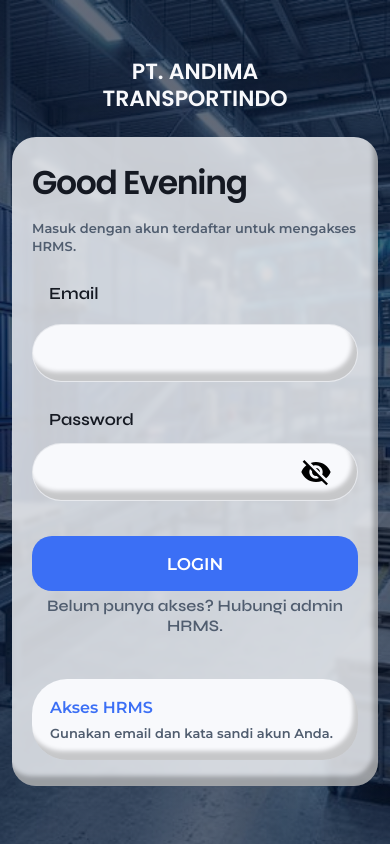
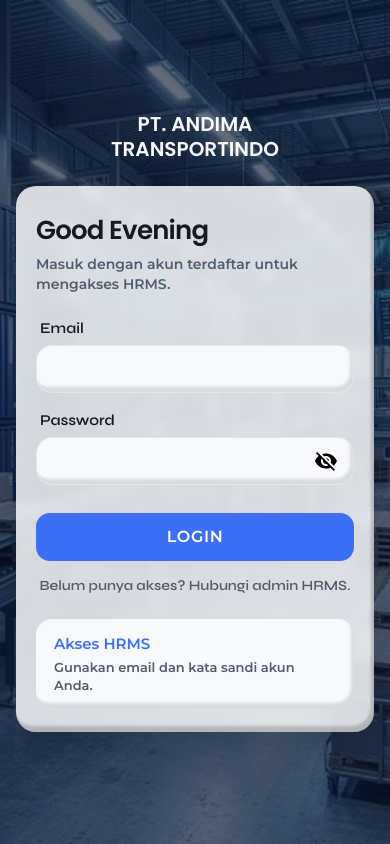
Before and after one commit to KevArslanian/hrms-d4-sandbox, a Next.js app: page /login in a window 390 px wide. Built offline with nearby package versions, Linux system fonts and the light colour scheme; no server answers.

Commit message:
fix(login): size the D2 login card for laptop and mobile screens
The card was a 1:1 copy of the 1920 px frame (808 px min-height, 158 px top
offset, 48 px title, 77 px inputs) and overflowed a 1440×900 viewport.
It now fits 1280×720 without scrolling and drops unused register/toast styles.

```diff
--- a/app/login/page.tsx
+++ b/app/login/page.tsx
@@ -63,7 +63,7 @@ export default function LoginPage() {
           <div className={styles.passwordField}>
             <input id="password" name="password" type={showPassword ? "text" : "password"} autoComplete="current-password" value={password} onChange={(event) => setPassword(event.target.value)} required />
             <button type="button" className={styles.visibilityButton} aria-label={showPassword ? "Sembunyikan kata sandi" : "Tampilkan kata sandi"} aria-pressed={showPassword} onClick={() => setShowPassword((visible) => !visible)}>
-              {showPassword ? <Eye size={24} aria-hidden="true" /> : <Image src="/auth/visibility-off.svg" width={32} height={32} alt="" aria-hidden="true" />}
+              {showPassword ? <Eye size={20} aria-hidden="true" /> : <Image src="/auth/visibility-off.svg" width={24} height={24} alt="" aria-hidden="true" />}
             </button>
           </div>
         </div>
--- a/components/auth/auth.module.css
+++ b/components/auth/auth.module.css
@@ -19,6 +19,9 @@
   font-display: swap;
 }
 
+/* D2 login look (industrial background, glass card, brand wordmark) sized for laptop screens:
+   the card must fit a 1280×720 viewport without scrolling. */
+
 .page {
   min-height: 100vh;
   min-height: 100svh;
@@ -33,74 +36,69 @@
 }
 
 .content {
-  width: min(1194px, calc(100% - 48px));
+  width: min(1120px, calc(100% - 48px));
   min-height: 100vh;
   min-height: 100svh;
   margin: 0 auto;
   display: grid;
-  grid-template-columns: minmax(0, 805px) minmax(0, 1fr);
+  grid-template-columns: minmax(0, 460px) minmax(0, 1fr);
   align-items: center;
-  column-gap: 60px;
-  padding: 158px 0 0;
+  column-gap: 64px;
+  padding: 40px 0;
 }
 
 .card {
   width: 100%;
-  min-height: 808px;
-  border-radius: 35px;
-  background: rgba(248, 249, 252, 0.8);
-  box-shadow: inset -5px -10px 4px rgba(0, 0, 0, 0.25);
-  padding: 28px 68px 22px 46px;
-  backdrop-filter: blur(2px);
+  border-radius: 24px;
+  background: rgba(248, 249, 252, 0.85);
+  box-shadow: inset -3px -6px 3px rgba(0, 0, 0, 0.18), 0 24px 48px rgba(8, 20, 43, 0.25);
+  padding: 36px 40px 32px;
+  backdrop-filter: blur(4px);
 }
 
 .title {
-  margin: 0 0 17px;
-  font: 600 48px/1.5 "B2 Poppins", sans-serif;
-  letter-spacing: -0.04em;
+  margin: 0 0 8px;
+  font: 600 32px/1.25 "B2 Poppins", sans-serif;
+  letter-spacing: -0.03em;
 }
 
 .subtitle {
   margin: 0;
   color: #505d6f;
-  font: 600 18px/1.4 "B2 Montserrat", sans-serif;
+  font: 600 14px/1.45 "B2 Montserrat", sans-serif;
 }
 
 .form {
-  margin-top: 47px;
-}
-
-.form .field:first-child label {
-  margin-bottom: 20px;
+  margin-top: 28px;
 }
 
 .field + .field {
-  margin-top: 28px;
+  margin-top: 18px;
 }
 
 .field label {
   display: block;
-  margin: 0 0 13px 17px;
-  font: 600 24px/1.2 "B2 Syne", sans-serif;
+  margin: 0 0 8px 4px;
+  font: 600 15px/1.2 "B2 Syne", sans-serif;
 }
 
 .field input {
   display: block;
   width: 100%;
-  height: 77px;
-  border: 1px solid rgba(80, 93, 111, 0.1);
-  border-radius: 35px;
+  height: 52px;
+  border: 1px solid rgba(80, 93, 111, 0.12);
+  border-radius: 16px;
   outline: 0;
   background: #f8f9fc;
-  box-shadow: inset -5px -9px 4px rgba(0, 0, 0, 0.2);
-  padding: 0 27px;
+  box-shadow: inset -3px -5px 3px rgba(0, 0, 0, 0.12);
+  padding: 0 20px;
   color: #151922;
-  font: 600 20px/1.2 "B2 Montserrat", sans-serif;
+  font: 600 15px/1.2 "B2 Montserrat", sans-serif;
 }
 
 .field input:focus-visible {
   outline: 3px solid #3b6ff5;
-  outline-offset: 3px;
+  outline-offset: 2px;
 }
 
 .passwordField {
@@ -108,18 +106,18 @@
 }
 
 .passwordField input {
-  padding-right: 82px;
+  padding-right: 60px;
 }
 
 .visibilityButton {
   position: absolute;
   top: 50%;
-  right: 18px;
+  right: 8px;
   transform: translateY(-50%);
   display: grid;
   place-items: center;
-  width: 48px;
-  height: 48px;
+  width: 40px;
+  height: 40px;
   border: 0;
   border-radius: 50%;
   background: transparent;
@@ -128,22 +126,22 @@
 }
 
 .visibilityButton:focus-visible,
-.submitButton:focus-visible,
-.accountLink:focus-visible {
+.submitButton:focus-visible {
   outline: 3px solid #151922;
   outline-offset: 3px;
 }
 
 .submitButton {
   display: block;
-  width: calc(100% - 74px);
-  min-height: 67px;
-  margin: 53px auto 0;
+  width: 100%;
+  min-height: 48px;
+  margin: 28px 0 0;
   border: 0;
-  border-radius: 20px;
+  border-radius: 14px;
   background: #3b6ff5;
   color: #fff;
-  font: 600 24px/1.2 "B2 Montserrat", sans-serif;
+  font: 600 16px/1.2 "B2 Montserrat", sans-serif;
+  letter-spacing: 0.04em;
   cursor: pointer;
 }
 
@@ -156,45 +154,35 @@
   opacity: 0.7;
 }
 
+.formError {
+  margin: 14px 0 0;
+  color: #a83342;
+  font: 600 14px/1.4 "B2 Montserrat", sans-serif;
+}
+
 .accountSwitch {
-  margin: 5px 0 0;
+  margin: 16px 0 0;
   text-align: center;
   color: #505d6f;
-  font: 600 24px/1.2 "B2 Syne", sans-serif;
-}
-
-.accountLink {
-  color: #151922;
-  text-decoration: none;
-}
-
-.accountLink:hover {
-  text-decoration: underline;
+  font: 600 14px/1.3 "B2 Syne", sans-serif;
 }
 
 .accountNote {
   display: flex;
   flex-direction: column;
-  gap: 6px;
-  min-height: 101px;
-  margin: 67px 0 0 23px;
-  padding: 19px 18px;
-  border-radius: 35px;
+  gap: 4px;
+  margin: 24px 0 0;
+  padding: 14px 18px;
+  border-radius: 16px;
   background: #f8f9fc;
-  box-shadow: inset -5px -9px 4px rgba(0, 0, 0, 0.2);
+  box-shadow: inset -3px -5px 3px rgba(0, 0, 0, 0.12);
   color: #505d6f;
-  font: 600 17px/1.3 "B2 Montserrat", sans-serif;
+  font: 600 13px/1.4 "B2 Montserrat", sans-serif;
 }
 
 .accountNote strong {
   color: #3b6ff5;
-  font-size: 20px;
-}
-
-.formError {
-  margin: 18px 0 0;
-  color: #a83342;
-  font: 600 16px/1.4 "B2 Montserrat", sans-serif;
+  font-size: 15px;
 }
 
 .brand {
@@ -203,95 +191,18 @@
   align-items: center;
   color: #f8f9fc;
   text-align: center;
-  font: 600 48px/1.6 "B2 Poppins", sans-serif;
-  white-space: nowrap;
-  transform: translateY(-89px);
-}
-
-.toast {
-  position: fixed;
-  z-index: 10;
-  top: 24px;
-  right: 24px;
-  display: flex;
-  align-items: center;
-  gap: 14px;
-  max-width: min(500px, calc(100% - 48px));
-  border-radius: 14px;
-  padding: 14px 20px;
-  color: #fff;
-  box-shadow: 0 14px 35px rgba(12, 20, 38, 0.25);
-  font: 600 18px/1.3 "B2 Montserrat", sans-serif;
-}
-
-.errorToast {
-  background: #dc3651;
-}
-
-.successToast {
-  background: #159565;
-}
-
-.toastIcon {
-  display: grid;
-  place-items: center;
-  flex: none;
-  width: 30px;
-  height: 30px;
-  border-radius: 50%;
-  background: #f8f9fc;
-  color: #dc3651;
-  font-size: 26px;
-  line-height: 1;
-}
-
-.successToast .toastIcon {
-  color: #159565;
-}
-
-.registerContent {
-  width: min(1444px, calc(100% - 48px));
-  align-items: start;
-  padding: 40px 0 30px;
-}
-
-.registerCard {
-  min-height: 1041px;
-  padding: 32px 70px 25px 49px;
-}
-
-.registerEyebrow {
-  margin: 0;
-  font: 600 24px/1.2 "B2 Syne", sans-serif;
-}
-
-.registerTitle {
-  margin: -19px 0 0;
-  font: 600 48px/1.5 "B2 Poppins", sans-serif;
-  letter-spacing: -0.04em;
+  font: 600 clamp(32px, 3.2vw, 48px)/1.3 "B2 Poppins", sans-serif;
   white-space: nowrap;
 }
 
-.registerForm {
-  margin-top: 24px;
-}
-
-.registerForm .field + .field {
-  margin-top: 25px;
-}
-
-.registerForm .submitButton {
-  margin-top: 100px;
-}
-
-@media (max-width: 1100px) {
+@media (max-width: 1024px) {
   .content {
-    grid-template-columns: minmax(0, 1fr) 280px;
-    gap: 28px;
+    grid-template-columns: minmax(0, 440px) minmax(0, 1fr);
+    column-gap: 32px;
   }
 
   .brand {
-    font-size: 32px;
+    font-size: 28px;
   }
 }
 
@@ -301,98 +212,31 @@
     flex-direction: column-reverse;
     justify-content: center;
     gap: 24px;
+    width: min(460px, calc(100% - 32px));
     padding: 24px 0;
   }
 
-  .card {
-    min-height: 0;
-    padding: 30px 26px;
-  }
-
   .brand {
-    font-size: clamp(22px, 5vw, 32px);
+    font-size: clamp(20px, 5vw, 28px);
     line-height: 1.25;
-    transform: none;
-  }
-
-  .accountNote {
-    margin: 44px 0 0;
-  }
-
-  .registerContent {
-    display: block;
-  }
-
-  .registerTitle {
-    font-size: clamp(28px, 5vw, 48px);
-    margin-top: 0;
-    white-space: normal;
-  }
-
-  .registerForm .submitButton {
-    margin-top: 50px;
   }
 }
 
 @media (max-width: 480px) {
-  .content,
-  .registerContent {
-    width: min(100% - 24px, 430px);
-  }
-
   .card {
-    border-radius: 24px;
-    padding: 26px 20px;
+    border-radius: 20px;
+    padding: 28px 20px 24px;
   }
 
   .title {
-    font-size: 33px;
-    line-height: 1.2;
-  }
-
-  .subtitle {
-    font-size: 13px;
+    font-size: 26px;
   }
 
   .form {
-    margin-top: 28px;
-  }
-
-  .field label,
-  .registerEyebrow {
-    font-size: 17px;
+    margin-top: 24px;
   }
 
   .field input {
-    height: 58px;
-    font-size: 16px;
-  }
-
-  .submitButton {
-    width: 100%;
-    min-height: 55px;
-    margin-top: 35px;
-    font-size: 17px;
-  }
-
-  .accountSwitch {
-    font-size: 16px;
-  }
-
-  .accountNote {
-    min-height: 0;
-    font-size: 13px;
-  }
-
-  .accountNote strong {
-    font-size: 16px;
-  }
-
-  .registerTitle {
-    font-size: 28px;
-  }
-
-  .registerForm .submitButton {
-    margin-top: 45px;
+    height: 48px;
   }
 }
```
